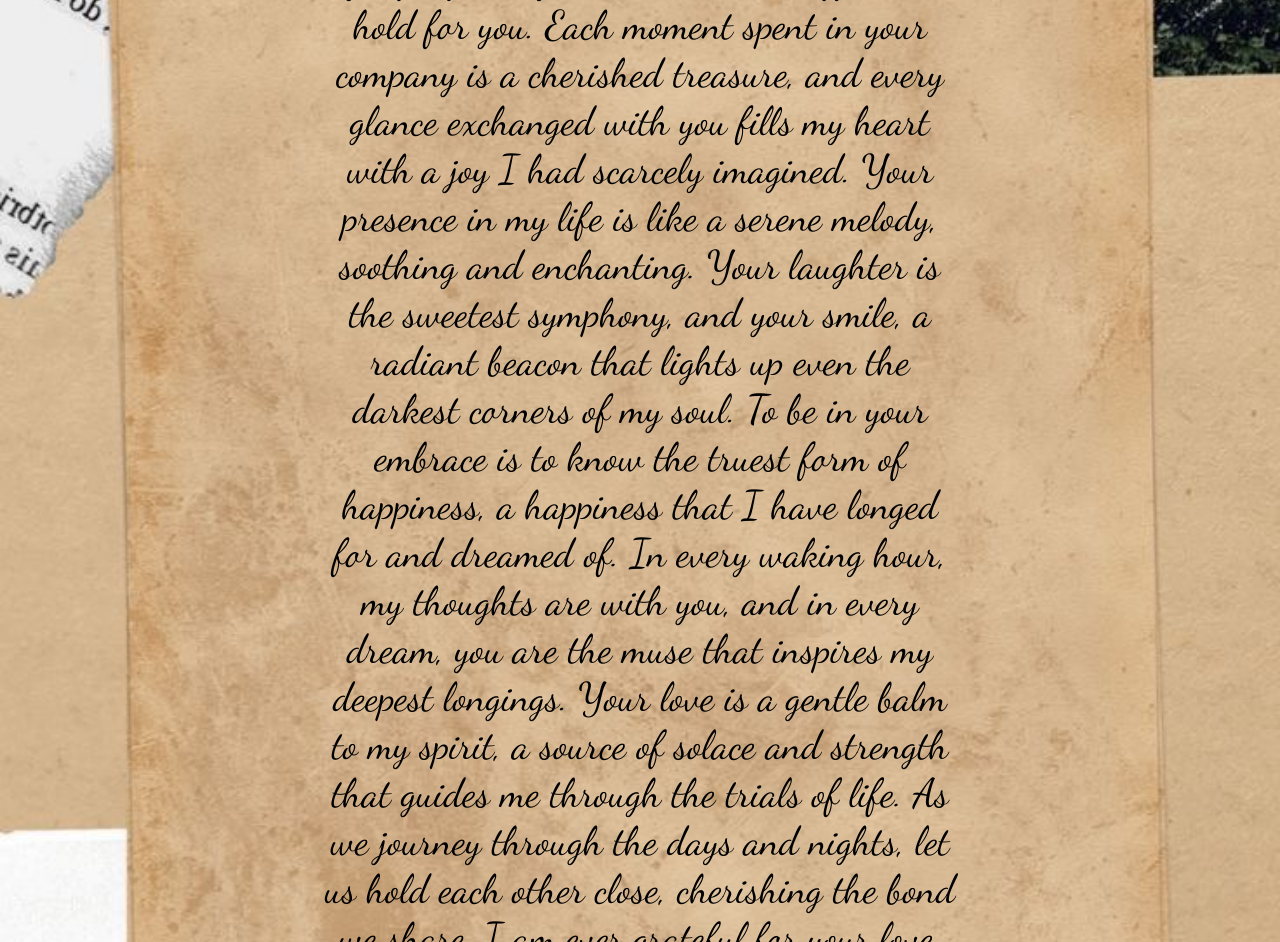
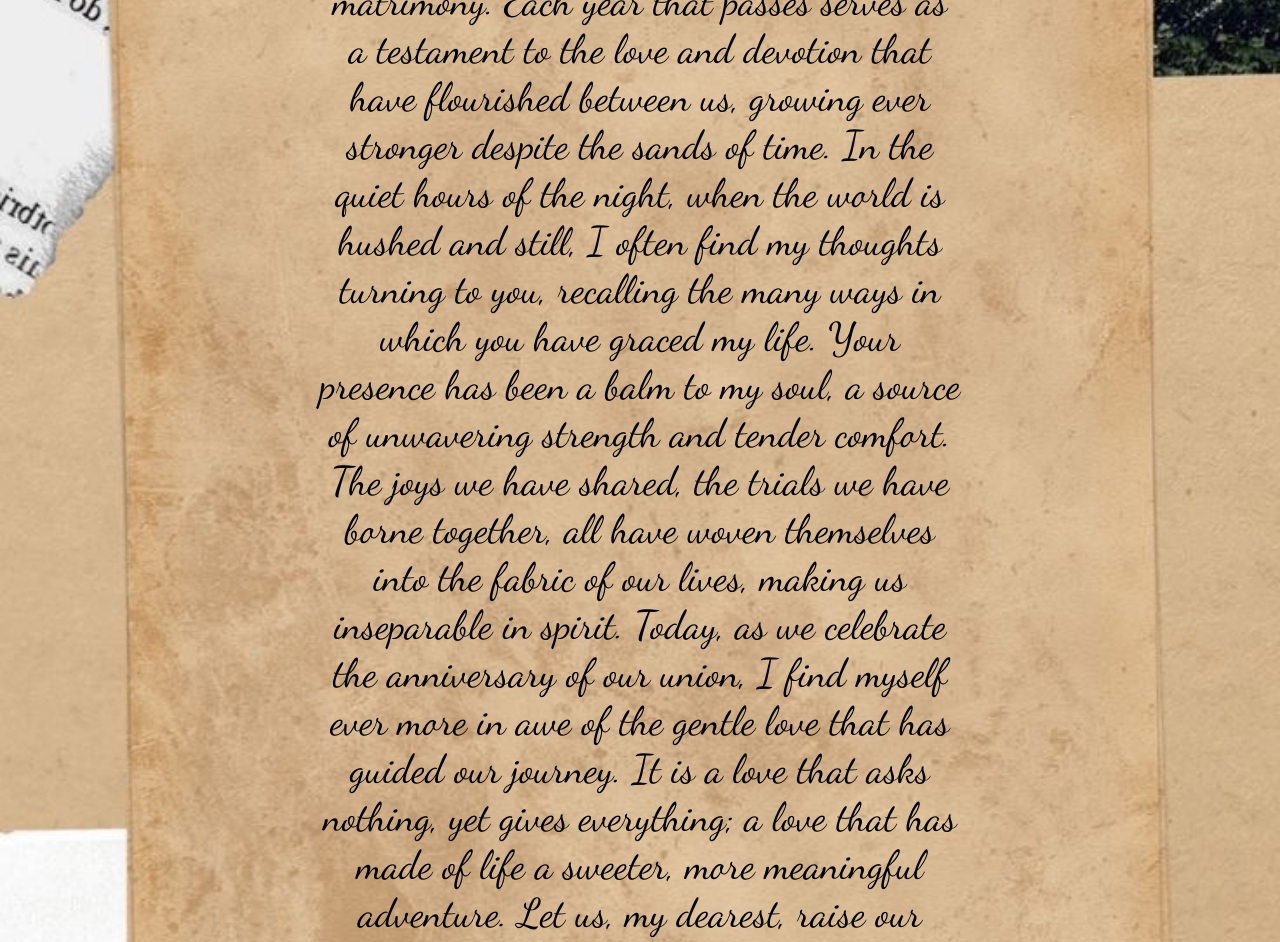
Before and after one commit to Cuteboivictor/Happy-Anniversary-, a plain HTML site: page index.html in a window 1280 px wide. Shown: the part 634-1576 px from the top of the page. Drawn offline with Linux system fonts and the light colour scheme.

Commit message:
Update index.html

```diff
--- a/index.html
+++ b/index.html
@@ -24,11 +24,15 @@
     <body>
         <div class="container">
             <img src="IMG_8993.JPG" alt="" style="width: 100%;">
-            <div class="centered">As the sun sets upon another day, I find myself reflecting on the boundless affection I hold for you. Each moment spent in your company is a cherished treasure, and every glance exchanged with you fills my heart with a joy I had scarcely imagined.
-                Your presence in my life is like a serene melody, soothing and enchanting. Your laughter is the sweetest symphony, and your smile, a radiant beacon that lights up even the darkest corners of my soul. To be in your embrace is to know the truest form of happiness, a happiness that I have longed for and dreamed of.
-                In every waking hour, my thoughts are with you, and in every dream, you are the muse that inspires my deepest longings. Your love is a gentle balm to my spirit, a source of solace and strength that guides me through the trials of life.
-                As we journey through the days and nights, let us hold each other close, cherishing the bond we share. I am ever grateful for your love, which has become the very essence of my existence.
-                With all the love in my heart and soul, I remain forever yours,</div>
+            <div class="centered">As this day dawns, it brings with it the cherished memory of the moment when our hearts were first bound together in holy matrimony. Each year that passes serves as a testament to the love and devotion that have flourished between us, growing ever stronger despite the sands of time.
+
+In the quiet hours of the night, when the world is hushed and still, I often find my thoughts turning to you, recalling the many ways in which you have graced my life. Your presence has been a balm to my soul, a source of unwavering strength and tender comfort. The joys we have shared, the trials we have borne together, all have woven themselves into the fabric of our lives, making us inseparable in spirit.
+
+Today, as we celebrate the anniversary of our union, I find myself ever more in awe of the gentle love that has guided our journey. It is a love that asks nothing, yet gives everything; a love that has made of life a sweeter, more meaningful adventure.
+
+Let us, my dearest, raise our hearts in gratitude for the blessings we have received and look forward with hope to the many years that lie ahead. May they be filled with the same enduring love that has brought us thus far.
+
+Yours now and forever,</div>
                 <div class="Top-left">
                     My Dearest Faith,
                 </div>
```
